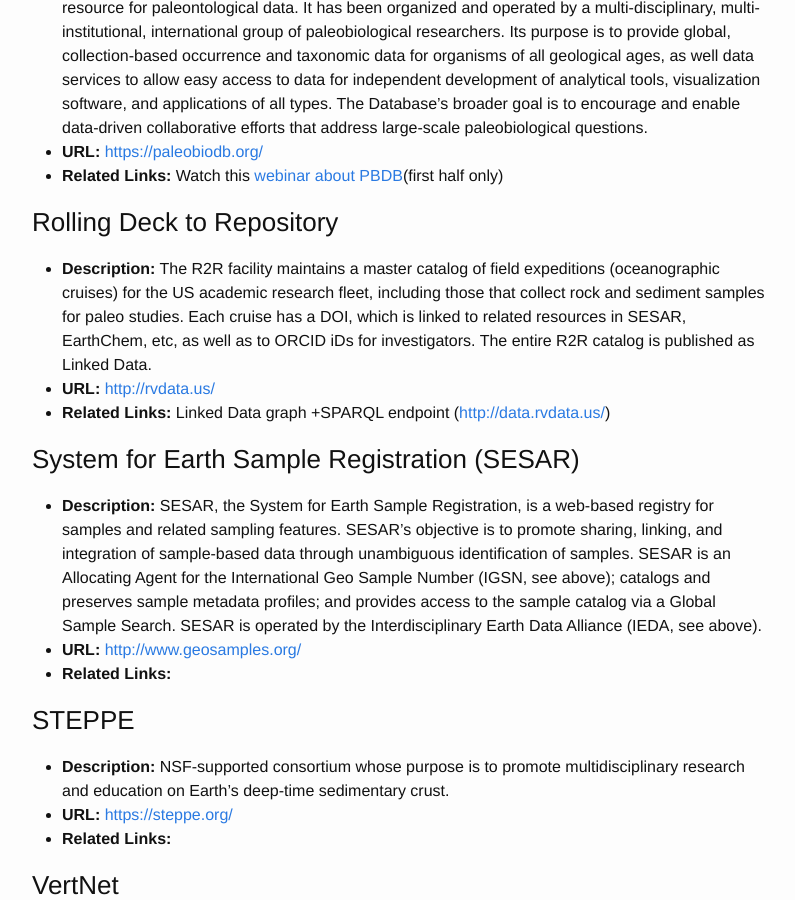
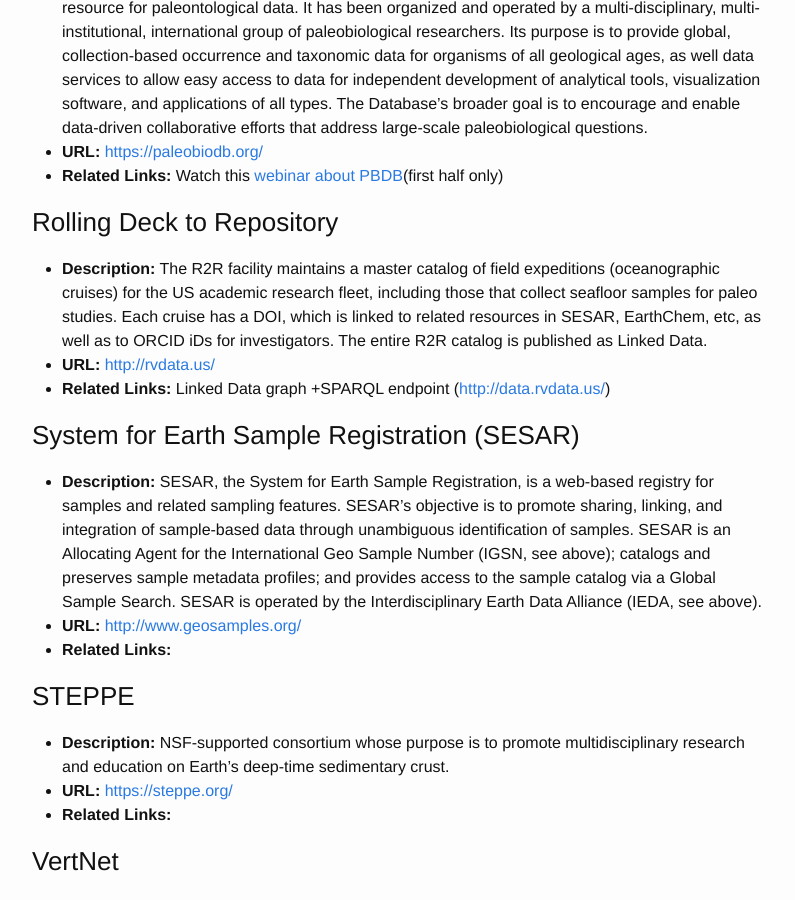
Before and after one commit to cyber4paleo/cyber4paleo.github.io, a Jekyll site: the page built from _resources/CommunityResourceList.md, in a window 1280 px wide and 900 px high, scrolled down 3846 px. Shown: the whole window, without its empty margins (238-1033 px from the left). Built offline with Jekyll 4.4.1, drawn with Linux system fonts in a browser that asks for light colours.

Commit message:
Update CommunityResourceList.md

```diff
--- a/_resources/CommunityResourceList.md
+++ b/_resources/CommunityResourceList.md
@@ -121,7 +121,7 @@ Please see this <a href="http://bit.ly/1r4AqLN">EarthCube Tools presentation</a>
 
 ### Rolling Deck to Repository
 
-* <b>Description:</b> The R2R facility maintains a master catalog of field expeditions (oceanographic cruises) for the US academic research fleet, including those that collect rock and sediment samples for paleo studies.  Each cruise has a DOI, which is linked to related resources in SESAR, EarthChem, etc, as well as to ORCID iDs for investigators.  The entire R2R catalog is published as Linked Data.
+* <b>Description:</b> The R2R facility maintains a master catalog of field expeditions (oceanographic cruises) for the US academic research fleet, including those that collect seafloor samples for paleo studies.  Each cruise has a DOI, which is linked to related resources in SESAR, EarthChem, etc, as well as to ORCID iDs for investigators.  The entire R2R catalog is published as Linked Data.
 * <b>URL:</b> <a>http://rvdata.us/</a>
 * <b>Related Links:</b> Linked Data graph +SPARQL endpoint (<a>http://data.rvdata.us/</a>)
 
```
